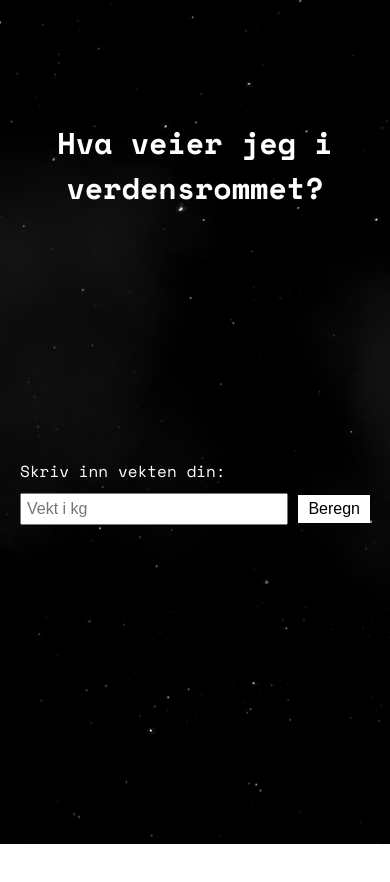
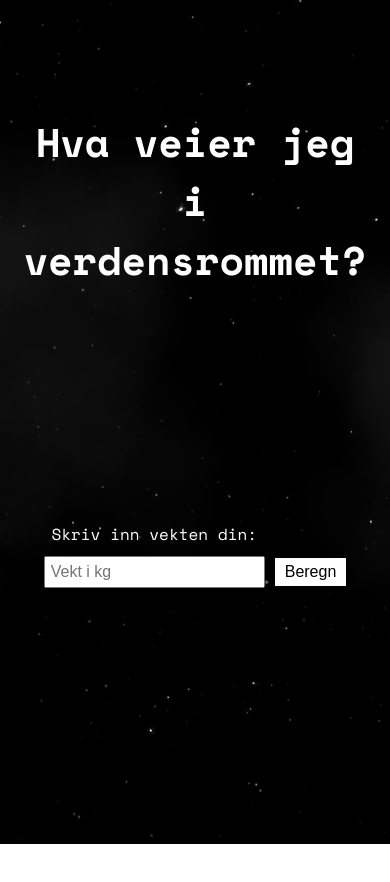
Before and after one commit to RealZasin/Hva-veier-jeg-i-verdensrommet-, a plain HTML site: page index.html in a window 390 px wide. Drawn offline with nearby package versions, Linux system fonts and the light colour scheme.

Commit message:
increased fontsize from 30 to 40

```diff
--- a/styles.css
+++ b/styles.css
@@ -5,6 +5,7 @@ body {
     padding: 0;
     font-family: 'Space Mono', monospace;
     z-index: 3;
+    text-align: center;
 }
 
 header {
@@ -32,13 +33,18 @@ main {
 }
 
 .calculator {
+    margin: auto;
     display: grid;
     grid-template-columns: 1fr auto;
     grid-gap: 10px;
     align-items: center;
-    max-width: 400px;
+    max-width: 600px;
     margin-bottom: 40px;
     z-index: 3;
+}
+
+.calculator label {
+    font-size: 25px;
 }
 
 label {
@@ -110,10 +116,14 @@ button {
 @media screen and (max-width: 550px) {
 
     main h1 {
-        font-size: 30px;
+        font-size: 40px;
         text-align: center;
         padding: 0px;
         margin-bottom: 50px;
+    }
+
+    main .calculator {
+        margin: auto;
     }
 
     main .calculator label {
```
